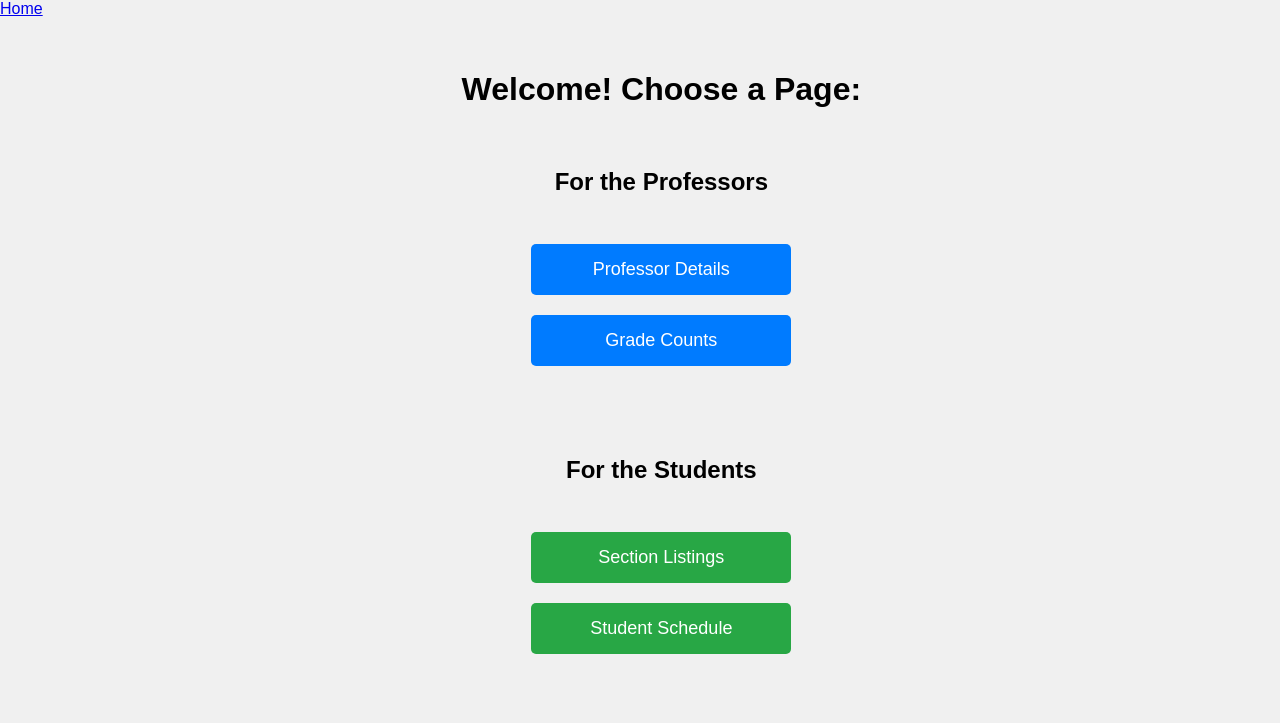
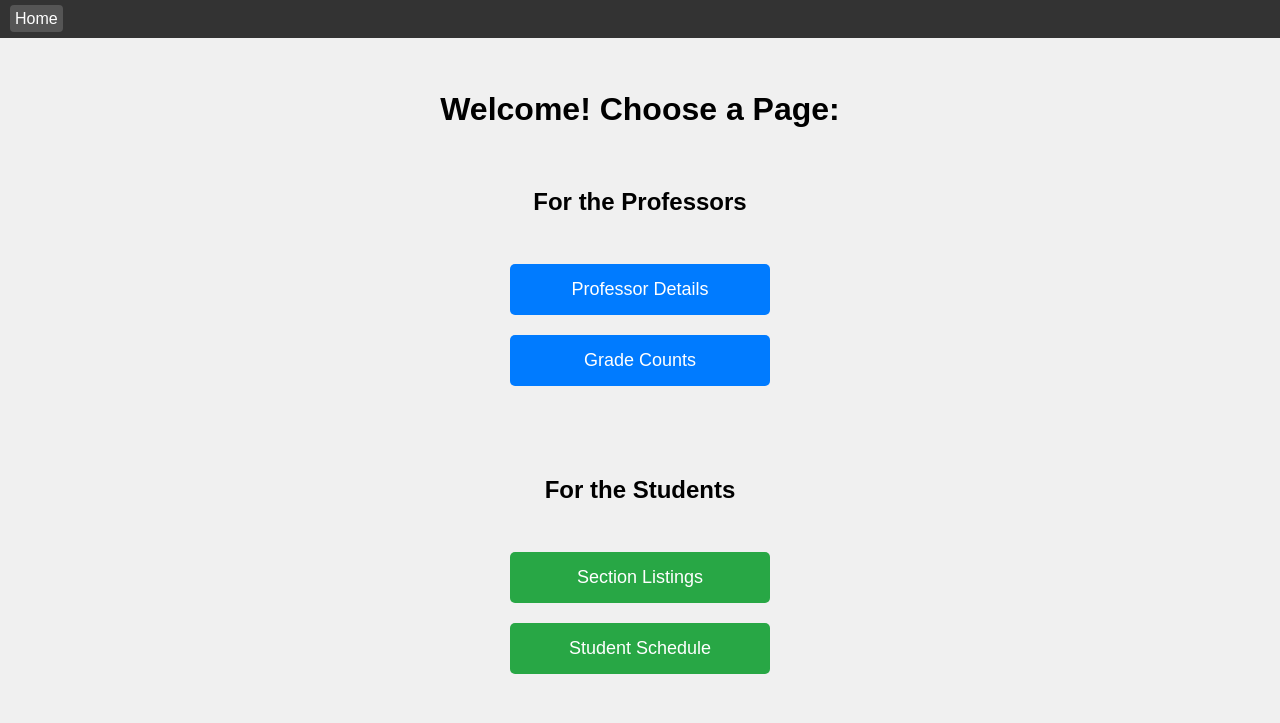
Before and after one commit to TheJolman/mysql-portal, a PHP site: page /index.php in a window 1280 px wide. Shown: the top 723 px of the page. Run offline with PHP 8.4, Linux system fonts and the light colour scheme.

Commit message:
fixed banner

```diff
--- a/include/footer.php
+++ b/include/footer.php
@@ -1,2 +1,3 @@
+</div>
 </body>
 </html>
--- a/include/header.php
+++ b/include/header.php
@@ -10,6 +10,10 @@
 </head>
 
 <body>
-    <nav class="banner">
-      <a href="/index.php" class="home-button">Home</a>
-    </nav>
+  <nav class="banner">
+    <div class="banner-content">
+      <a href="<?php echo rtrim(dirname($_SERVER['PHP_SELF']), '/src'); ?>/index.php" class="home-button">Home</a>
+    </div>
+  </nav>
+
+  <div class="page-content">
--- a/public/main.css
+++ b/public/main.css
@@ -12,6 +12,7 @@
   text-align: center;
   margin-bottom: 40px;
 }
+
 h2 {
   text-align: center;
 }
@@ -22,6 +23,7 @@
   width: 100%;
   max-width: 500px;
   margin: 0 auto;
+  position: relative;
 }
 
 .button {
@@ -101,3 +103,32 @@
 .results {
   margin-top: 40px;
 }
+
+.banner {
+  background-color: #333;
+  width: 100%;
+  position: fixed;
+  top: 0;
+  left: 0;
+  z-index: 100;
+}
+
+.banner-content {
+  padding: 10px;
+}
+
+.page-content {
+  margin-top: 20px;
+}
+
+.home-button {
+  color: white;
+  text-decoration: none;
+  padding: 5px;
+  border-radius: 4px;
+  background-color: #555;
+}
+
+.home-button:hover {
+  background-color: #666;
+}
```
